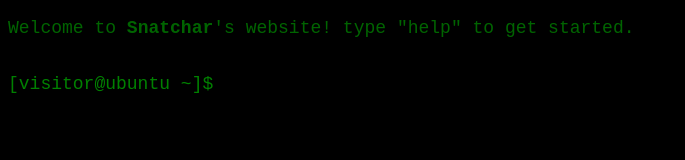
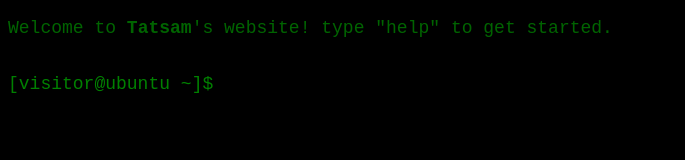
Before and after one commit to adhikarE/CLIwebsite, a plain HTML site: page index.html in a window 1280 px wide. Shown: the whole page, without its empty margins (0-685 px from the left). Drawn offline with Linux system fonts and the light colour scheme.

Commit message:
Update index.html
Added real name

```diff
--- a/index.html
+++ b/index.html
@@ -12,7 +12,7 @@
 
         <p class="output_text">
 
-            Welcome to <b>Snatchar</b>'s website! type "help" to get started.
+            Welcome to <b>Tatsam</b>'s website! type "help" to get started.
 
         </p>
 
```
